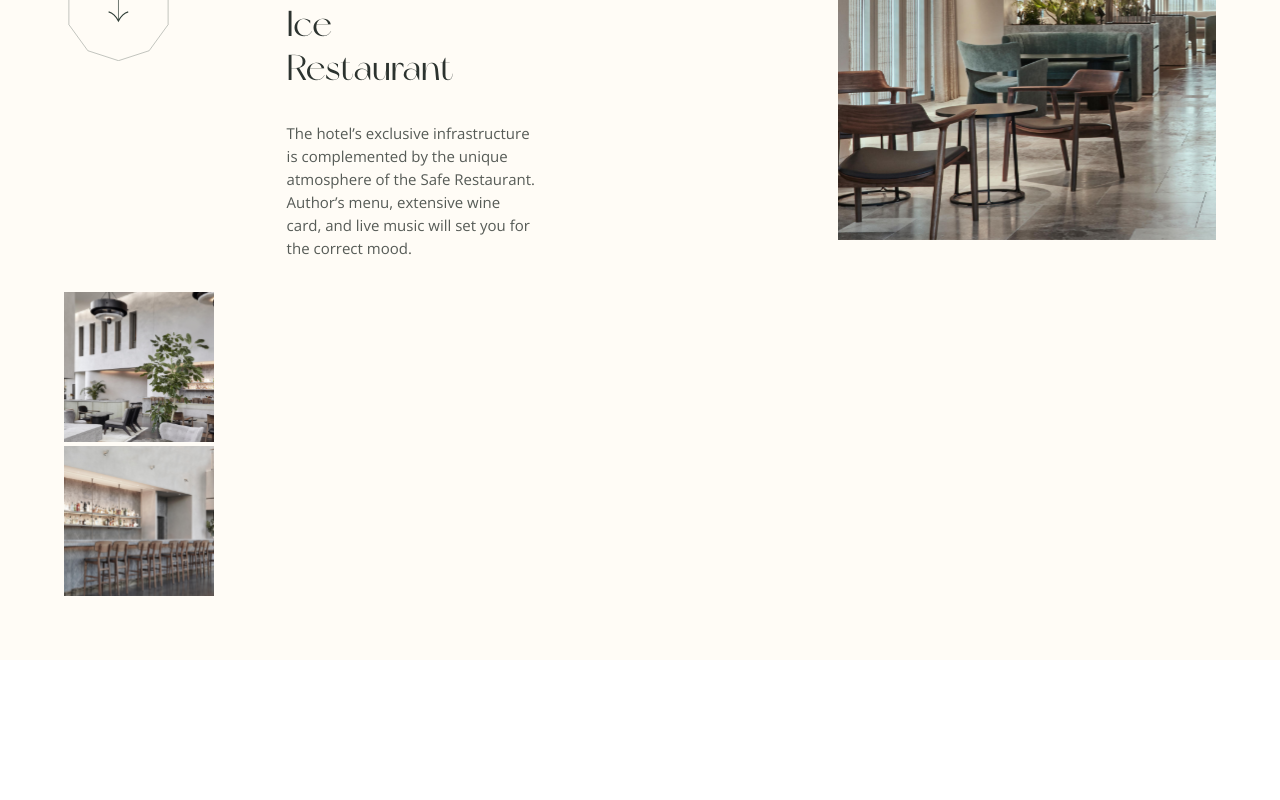
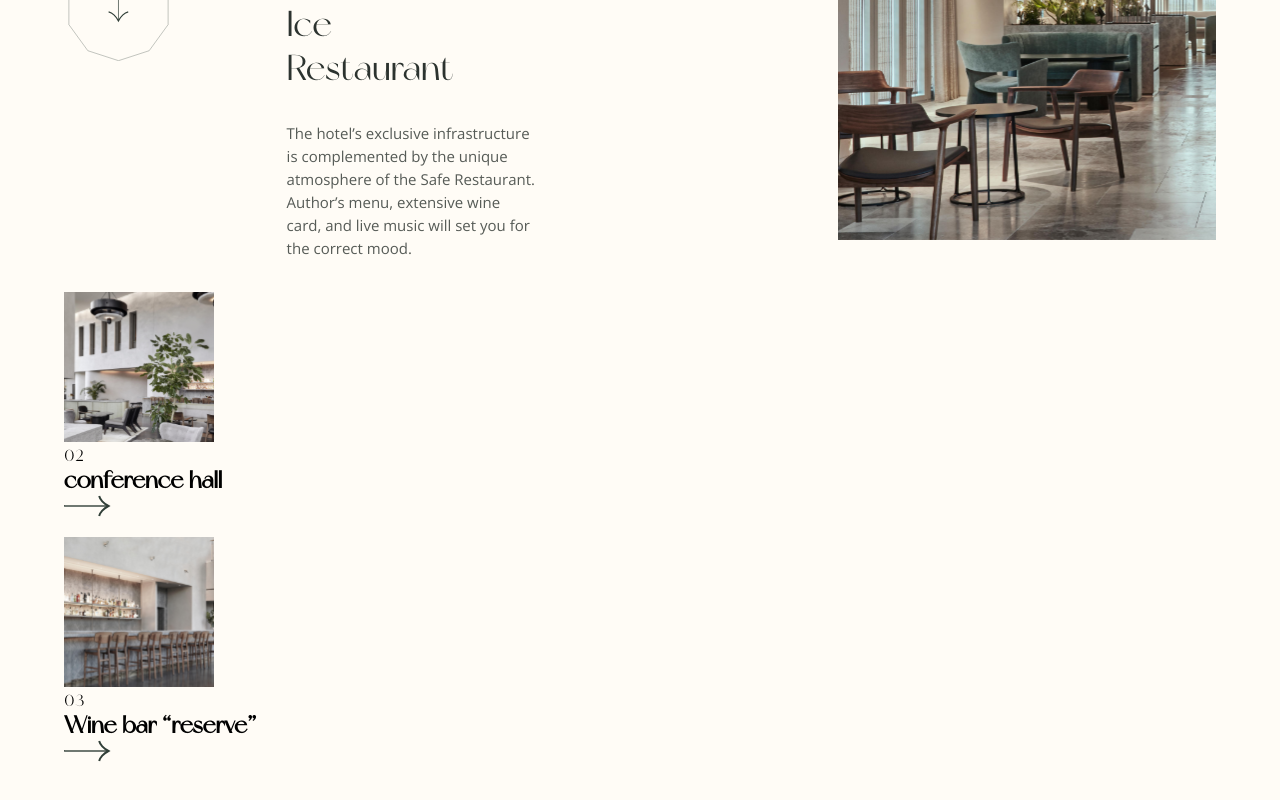
Before and after one commit to gift56/Fullstack-HotelWebsite, a React (Create React App) app: page / in a window 1280 px wide. Shown: the part 3694-4494 px from the top of the page. Before the commit the page ends 4354 px from the top, so only its background shows below. Built offline with nearby package versions, Linux system fonts and the light colour scheme.

Commit message:
added some sapce

```diff
--- a/src/components/Facilities.jsx
+++ b/src/components/Facilities.jsx
@@ -97,6 +97,11 @@ const Facilities = () => {
                     <div className="img">
                       <img src={img} alt={title} />
                     </div>
+                    <div className="textside">
+                      <p>{number}</p>
+                      <h2>{title}</h2>
+                    </div>
+                    <img src={Arrow} alt="right_arrow" className="arrow" />
                   </div>
                 ))}
               </div>
--- a/src/styles/facilities.styled.js
+++ b/src/styles/facilities.styled.js
@@ -270,8 +270,8 @@ export const FacilitiesRightside = styled.div`
             @media screen and (min-width: ${({ theme }) => theme.mobile.tab}) {
               text-align: left;
             }
-
-            @media screen and (min-width: ${({ theme }) => theme.mobile.minLap}) {
+            @media screen and (min-width: ${({ theme }) =>
+                theme.mobile.minLap}) {
               width: 250px;
             }
           }
@@ -318,4 +318,17 @@ export const FacilitiesRightside = styled.div`
       }
     }
   }
+  .secondSide {
+    display: flex;
+    flex-direction: column;
+    justify-content: center;
+    align-items: center;
+    width: 100%;
+    .contentArea {
+      width: 100%;
+      display: flex;
+      flex-direction: column;
+      gap: 1rem;
+    }
+  }
 `;
```
